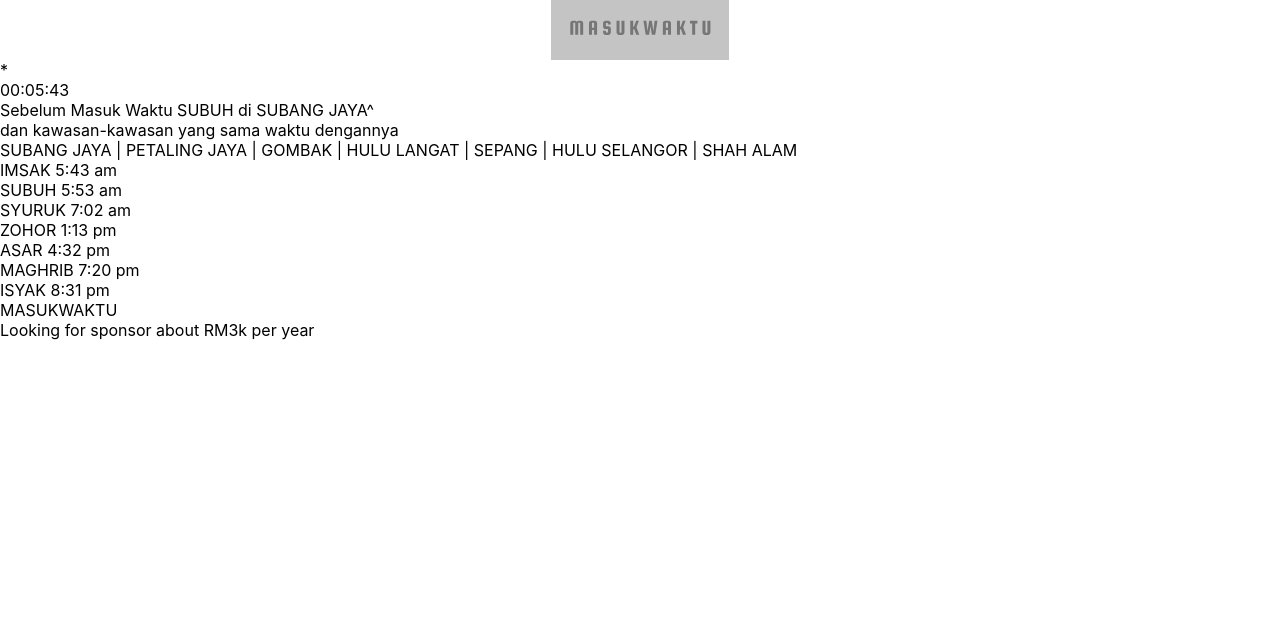
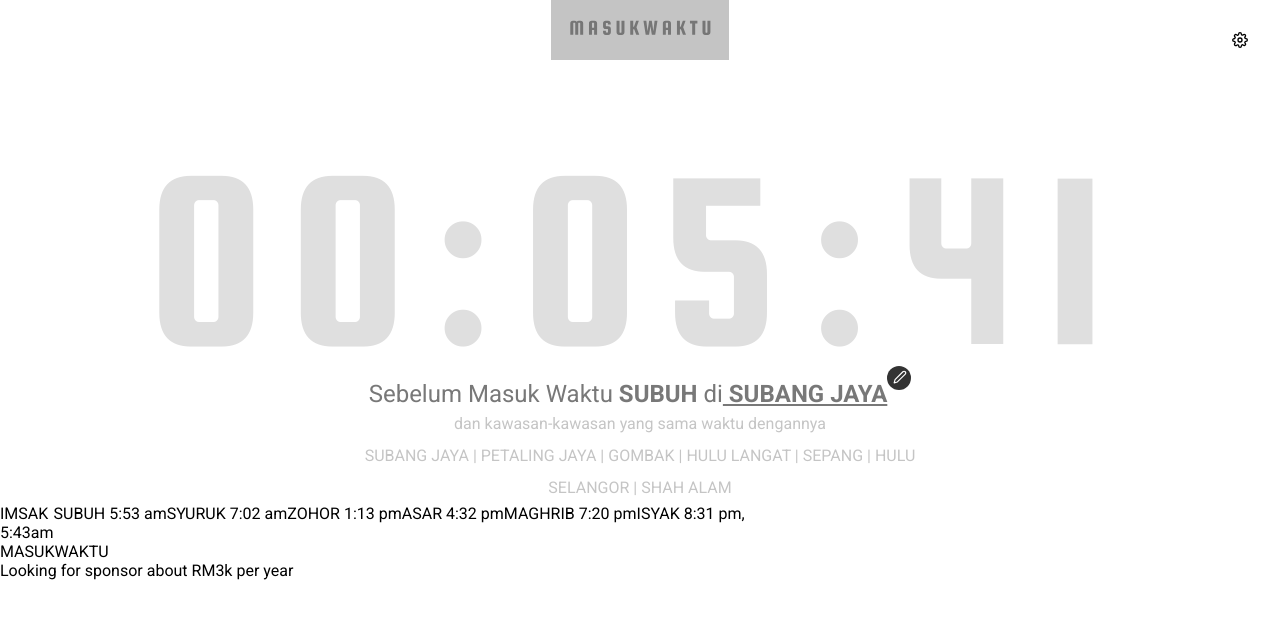
Before and after one commit to fakhrullah/masukwaktu, a React (Create React App) app: page / in a window 1280 px wide. Shown: the top 618 px of the page. Built offline with nearby package versions, Linux system fonts and the light colour scheme.

Commit message:
Style timer and location

```diff
--- a/package.json
+++ b/package.json
@@ -12,7 +12,9 @@
     "@types/react-dom": "^16.9.7",
     "react": "^16.13.1",
     "react-dom": "^16.13.1",
+    "react-icons": "^3.10.0",
     "react-scripts": "3.4.1",
+    "styled-components": "^5.1.0",
     "typescript": "^3.7.5"
   },
   "scripts": {
--- a/src/App.tsx
+++ b/src/App.tsx
@@ -1,7 +1,22 @@
-import React from 'react';
+import React, {useState, useEffect} from 'react';
 import {MasukWaktuLogo} from './MasukWaktuLogo';
+import {FiSettings, FiEdit, FiEdit2} from 'react-icons/fi'
 
 function App() {
+  useEffect(() => {
+    const counter = setInterval(function () {
+      const seconds = Math.floor(Math.random() * 60)
+      const timeToNext = `00:05:${seconds < 10 ? '0'+seconds: seconds}`
+      setCountdown(timeToNext)
+      // console.log(timeToNext)
+    }, 1000)
+    return () => {
+      clearInterval(counter)
+    }
+  }, [])
+
+  const [countdown, setCountdown] = useState('00:05:43')
+
   return (
     <div className="App">
       <header style={{textAlign: 'center'}}>
@@ -9,11 +24,34 @@
           <MasukWaktuLogo size={24} color='#767676' />
         </div>
       </header>
-      <div>*</div>
-      <div>00:05:43</div>
-      <div>
-      Sebelum Masuk Waktu SUBUH di SUBANG JAYA^
+      <div style={{position: 'fixed', top: '32px', right: '32px'}}>
+        <FiSettings />
       </div>
+      <div style={{width: '100%',textAlign: "center", position: 'relative'}}>
+        <div style={{fontSize:'20vw', fontFamily: 'Squada One', margin: '32px 0 32px 0', letterSpacing: '0.1em', color: '#dfdfdf',
+          position: 'absolute', top: '0', width: '100%', fontVariantNumeric: 'ordinal'}}>
+          {countdown}
+        </div>
+        <div style={{fontSize:'20vw', fontFamily: 'Squada One', margin: '32px 0 32px 0', letterSpacing: '0.1em',
+            clipPath: 'inset(100% 50% 100% 100%)', position: 'absolute', width: '100%', fontVariantNumeric: 'ordinal'}}>
+          {countdown}
+        </div>
+        <div style={{fontSize:'20vw', fontFamily: 'Squada One', margin: '32px 0 16px 0', letterSpacing: '0.1em',
+          visibility: 'hidden'}}>
+          _
+        </div>
+      </div>
+      <div style={{textAlign: 'center', color: '#787878', fontFamily: 'Roboto', fontSize: '24px'}}>
+        Sebelum Masuk Waktu
+        <span style={{fontWeight: 'bold'}}> SUBUH </span>
+        di
+        <span style={{fontWeight: 'bold', textDecoration: 'underline'}}> SUBANG JAYA</span>
+        <span style={{width: '24px', height: '24px', padding: '0px', backgroundColor: '#333', borderRadius: '50%', position: 'relative',
+          display:'inline-block', textAlign: 'center', top: '-12px'}}>
+          <FiEdit2 color="#fff" size="14" style={{position: 'absolute', right: '4px', top: '4px'}}/>
+        </span>
+      </div>
+      <div style={{textAlign: 'center', color: '#c5c5c5', lineHeight: '32px', maxWidth: '600px', margin: '0 auto'}}>
         <div>
         dan kawasan-kawasan yang sama waktu dengannya
         </div>
@@ -21,10 +59,15 @@
         SUBANG JAYA | PETALING JAYA | GOMBAK | HULU LANGAT | SEPANG |
         HULU SELANGOR | SHAH ALAM
         </div>
+      </div>
+
+      <div style={{display: 'flex'}}>
         <div>
+          <div>IMSAK</div>
           <div>
-          IMSAK
-          5:43 am
+            5:43
+            <span>am</span>
+          </div>
         </div>
         <div>
           SUBUH
@@ -49,8 +92,9 @@
         <div>
           ISYAK
           8:31 pm
+        </div>,
       </div>
-      </div>
+
       <div>
         <div>MASUKWAKTU</div>
         Looking for sponsor about RM3k per year
--- a/src/index.css
+++ b/src/index.css
@@ -1,8 +1,8 @@
-@import url('https://fonts.googleapis.com/css2?family=Roboto:wght@400;700&family=Squada+One&display=swap');
+@import url('https://fonts.googleapis.com/css2?family=Roboto:wght@400;700&family=Squada+One&VT323&display=swap');
 
 body {
   margin: 0;
-  font-family: -apple-system, BlinkMacSystemFont, 'Segoe UI', 'Roboto', 'Oxygen',
+  font-family: 'Roboto', -apple-system, BlinkMacSystemFont, 'Segoe UI', 'Oxygen',
     'Ubuntu', 'Cantarell', 'Fira Sans', 'Droid Sans', 'Helvetica Neue',
     sans-serif;
   -webkit-font-smoothing: antialiased;
```
Also changed, not shown: 1 other file (tests, documents, lock files or other folders). Lines whose indentation alone changed are shown as unchanged.
